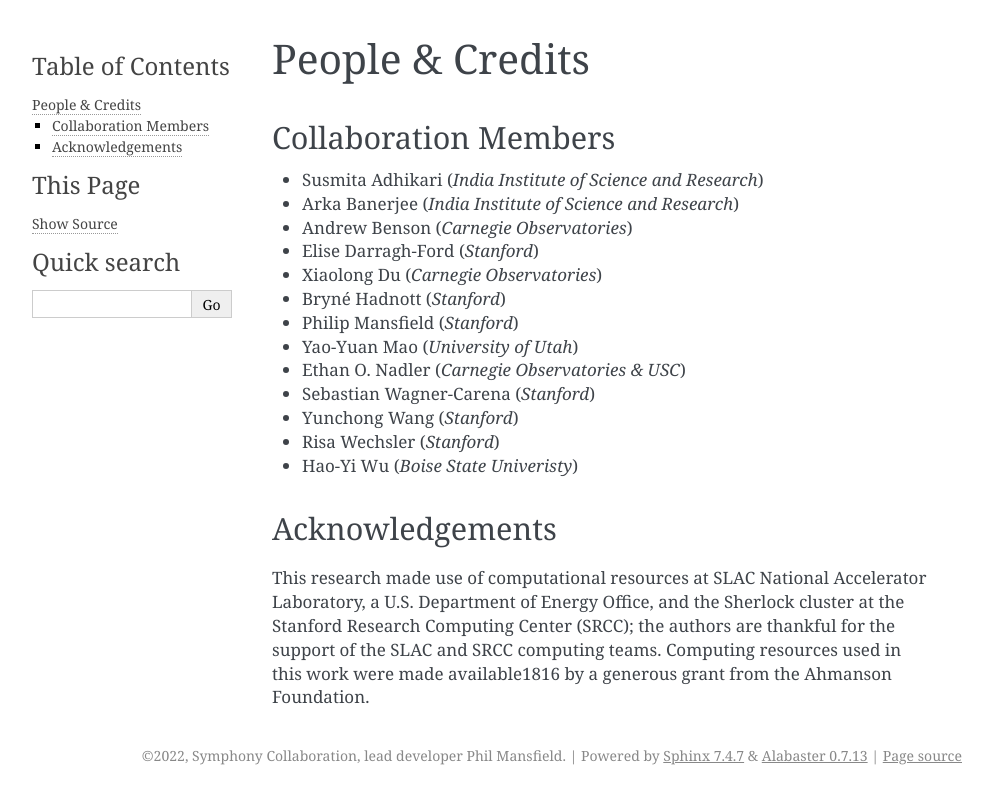
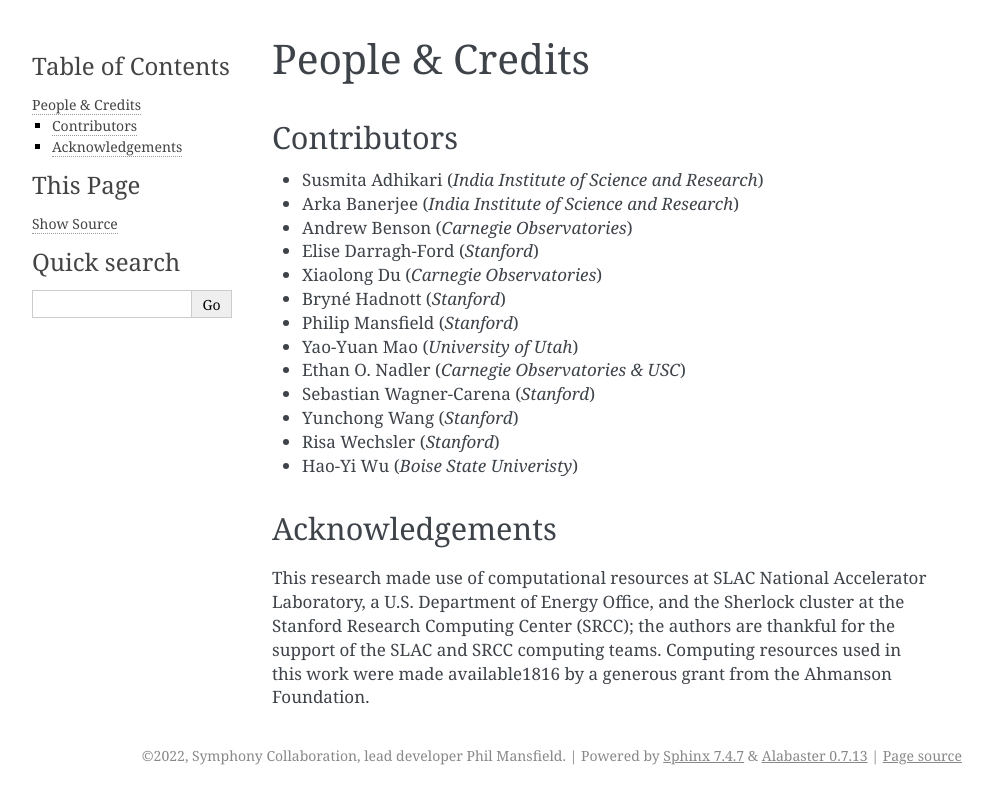
Before and after one commit to phil-mansfield/symphony, a Sphinx documentation site: the page built from docs/source/credits_acknowledgements.rst, in a window 1280 px wide. Shown: the top 804 px of the page, without its empty margins (148-1141 px from the left). Built offline with Sphinx 7.4.7, drawn with Linux system fonts in a browser that asks for light colours.

Commit message:
collaborators -> contributors

```diff
--- a/docs/source/credits_acknowledgements.rst
+++ b/docs/source/credits_acknowledgements.rst
@@ -2,8 +2,8 @@ People & Credits
 ================
 
 
-Collaboration Members
----------------------
+Contributors
+------------
 
 - Susmita Adhikari (*India Institute of Science and Research*)
 - Arka Banerjee (*India Institute of Science and Research*)
```
